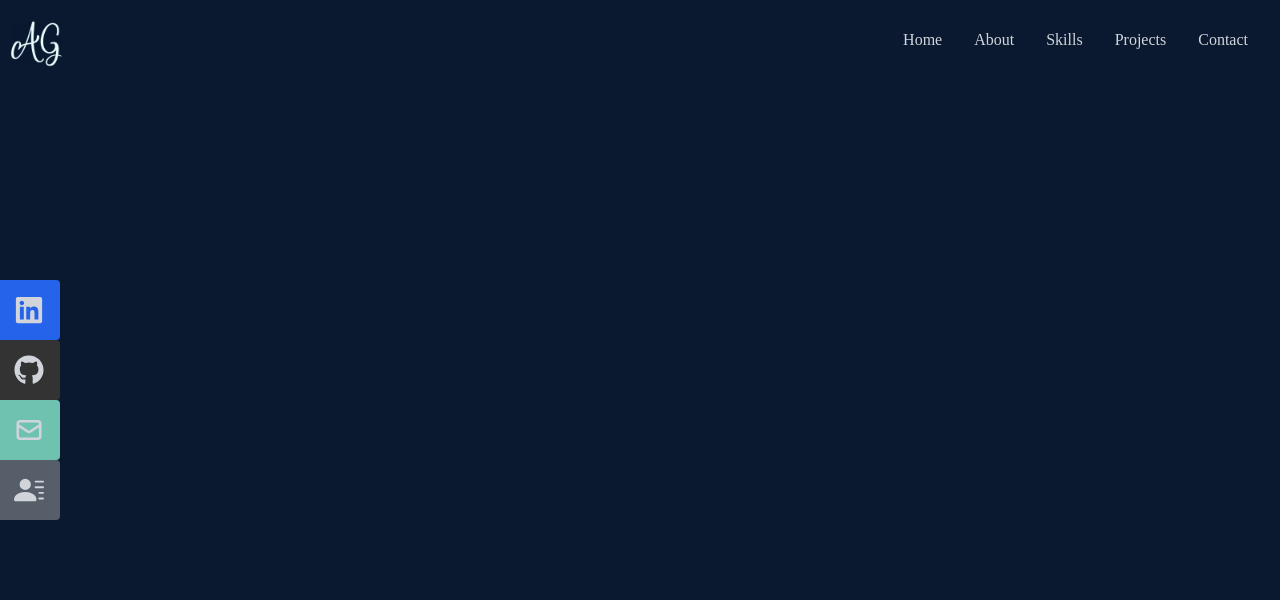
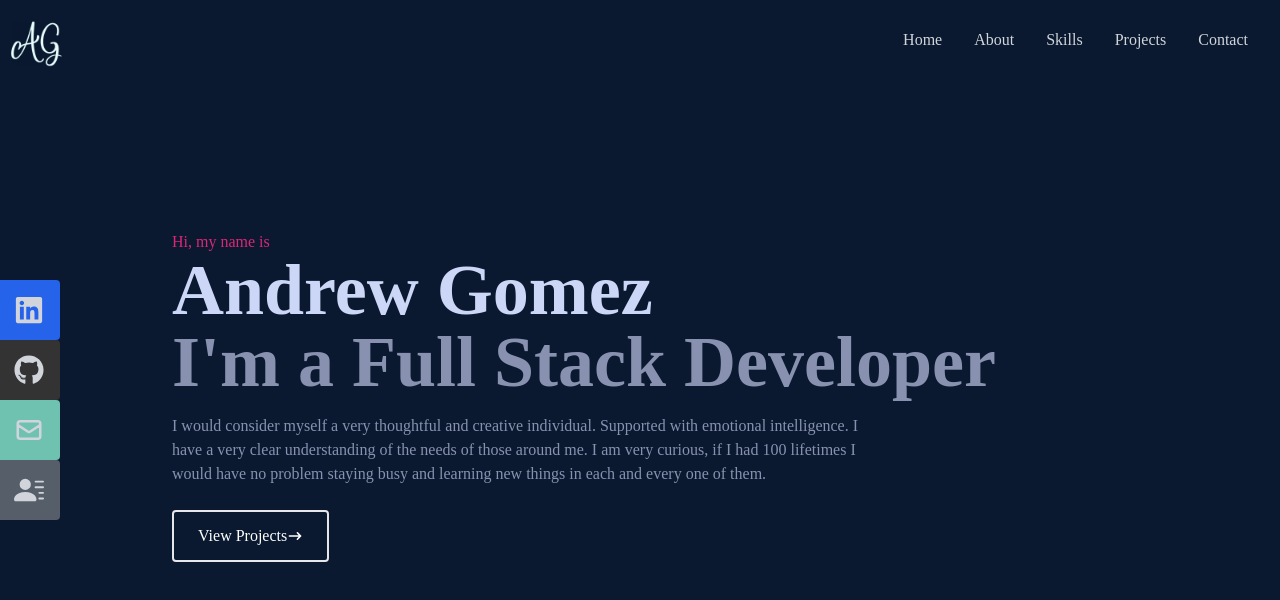
Before and after one commit to andrewgomez1992/portfolio-react, a React (Create React App) app: page / in a window 1280 px wide. Shown: the top 600 px of the page. Built offline with nearby package versions, Linux system fonts and the light colour scheme; the HTML template or start-up script is replaced by a standard one.

Commit message:
about me wip

```diff
--- a/src/components/Home.jsx
+++ b/src/components/Home.jsx
@@ -3,7 +3,21 @@
 
 const Home = () => {
   return (
-    <div className='w-full h-screen bg-[#0a192f]'>
+    <div name='home' className='w-full h-screen bg-[#0a192f]'>
+
+        {/** Container */}
+        <div className='max-w-[1000px] mx-auto px-8 flex flex-col justify-center h-full'>
+            <p className='text-pink-600'>Hi, my name is</p>
+            <h1 className='text-4xl sm:text-7xl font-bold text-[#ccd6f6]'>Andrew Gomez</h1>
+            <h2 className='text-4xl sm:text-7xl font-bold text-[#8892b0]'>I'm a Full Stack Developer</h2>
+            <p className='text-[#8892b0] py-4 max-w-[700px]'>I would consider myself a very thoughtful and creative individual.
+        Supported with emotional intelligence. I have a very clear understanding
+        of the needs of those around me. I am very curious, if I had 100 lifetimes
+        I would have no problem staying busy and learning new things in each and every one of them.</p>
+            <div>
+                <button className='text-white border-2 rounded px-6 py-3 my-2 flex items-center'>View Projects <HiArrowNarrowRight/></button>
+            </div>
+        </div>
 
     </div>
   )
--- a/src/components/Navbar.jsx
+++ b/src/components/Navbar.jsx
@@ -44,7 +44,7 @@
 
 
         {/** Social Icons */}
-        <div className='flex fixed flex-col top-[35%] left-0'>
+        <div className='hidden lg:flex fixed flex-col top-[35%] left-0'>
             <ul>
                 <li className='w-[160px] h-[60px] flex justify-between items-center ml-[-100px] hover:ml-[-10px] duration-300 bg-blue-600 rounded'>
                     <a className='flex justify-between items center w-full text-gray-300' href="/">
```
